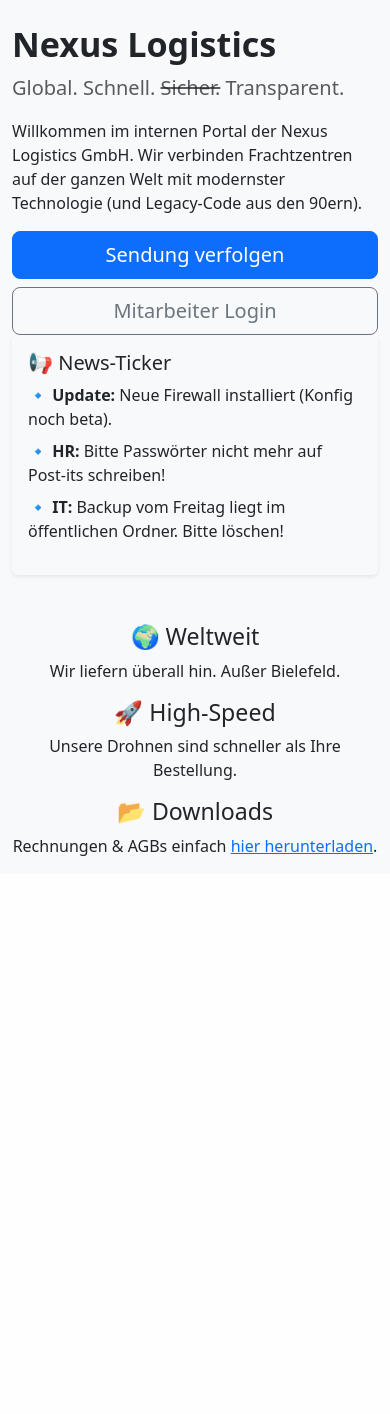
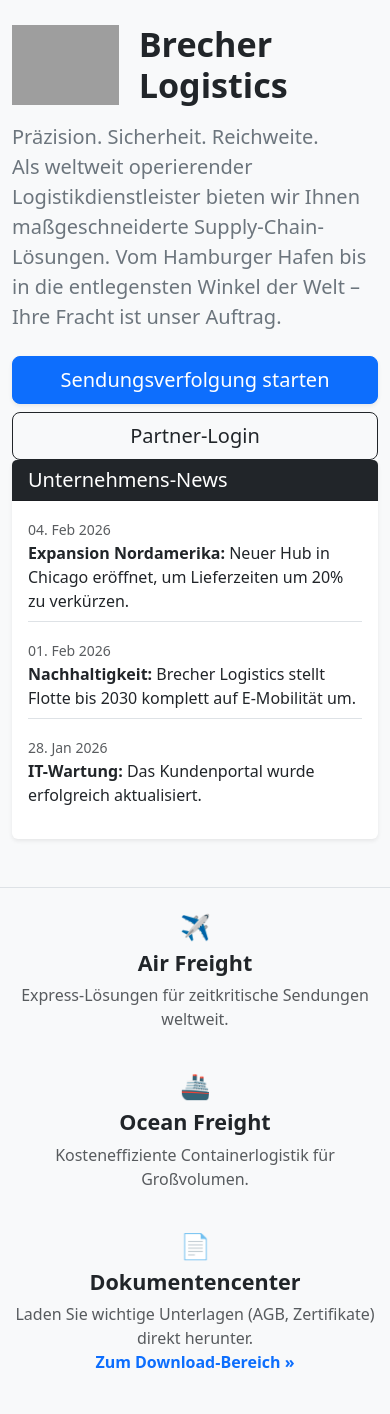
Before and after one commit to dIT2023NiklasKohlmeier/brechergmbh-ctf, a Flask app: page / in a window 390 px wide. Shown: the part 136-1550 px from the top of the page. Before the commit the page ends 992 px from the top, so only its background shows below. Run offline with Flask 3, Linux system fonts and the light colour scheme; grey boxes are pictures that could not be loaded.

Commit message:
Landingpage Update mit Logo

```diff
--- a/templates/index.html
+++ b/templates/index.html
@@ -1,45 +1,68 @@
 {% extends "base.html" %}
 
 {% block content %}
-<div class="row align-items-center mb-5">
-    <div class="col-lg-8">
-        <h1 class="display-4 fw-bold">Nexus Logistics</h1>
-        <p class="lead text-muted">Global. Schnell. <span style="text-decoration: line-through;">Sicher.</span> Transparent.</p>
-        <p>
-            Willkommen im internen Portal der Nexus Logistics GmbH.
-            Wir verbinden Frachtzentren auf der ganzen Welt mit modernster Technologie (und Legacy-Code aus den 90ern).
+<div class="row align-items-center mb-5 mt-4">
+    <div class="col-lg-7">
+        <div class="d-flex align-items-center mb-3">
+            <img src="{{ url_for('static', filename='logo.png') }}" alt="Brecher Logistics Logo" style="height: 80px; margin-right: 20px;">
+            <h1 class="display-4 fw-bold text-dark m-0">Brecher Logistics</h1>
+        </div>
+
+        <p class="lead text-secondary mt-3">
+            <strong>Präzision. Sicherheit. Reichweite.</strong><br>
+            Als weltweit operierender Logistikdienstleister bieten wir Ihnen maßgeschneiderte Supply-Chain-Lösungen.
+            Vom Hamburger Hafen bis in die entlegensten Winkel der Welt – Ihre Fracht ist unser Auftrag.
         </p>
-        <div class="d-grid gap-2 d-md-flex justify-content-md-start">
-            <a href="/track" class="btn btn-primary btn-lg px-4 me-md-2">Sendung verfolgen</a>
-            <a href="/login" class="btn btn-outline-secondary btn-lg px-4">Mitarbeiter Login</a>
+
+        <div class="d-grid gap-2 d-md-flex justify-content-md-start mt-4">
+            <a href="/track" class="btn btn-primary btn-lg px-4 me-md-2 shadow-sm">Sendungsverfolgung starten</a>
+            <a href="/login" class="btn btn-outline-dark btn-lg px-4">Partner-Login</a>
         </div>
     </div>
-    <div class="col-lg-4">
-        <div class="card bg-light border-0 shadow-sm">
+
+    <div class="col-lg-5">
+        <div class="card border-0 shadow-sm bg-white">
+            <div class="card-header bg-dark text-white">
+                <h5 class="m-0">Unternehmens-News</h5>
+            </div>
             <div class="card-body">
-                <h5 class="card-title">📢 News-Ticker</h5>
                 <ul class="list-unstyled">
-                    <li class="mb-2">🔹 <strong>Update:</strong> Neue Firewall installiert (Konfig noch beta).</li>
-                    <li class="mb-2">🔹 <strong>HR:</strong> Bitte Passwörter nicht mehr auf Post-its schreiben!</li>
-                    <li class="mb-2">🔹 <strong>IT:</strong> Backup vom Freitag liegt im öffentlichen Ordner. Bitte löschen!</li>
+                    <li class="mb-3 border-bottom pb-2">
+                        <small class="text-muted">04. Feb 2026</small><br>
+                        <strong>Expansion Nordamerika:</strong> Neuer Hub in Chicago eröffnet, um Lieferzeiten um 20% zu verkürzen.
+                    </li>
+                    <li class="mb-3 border-bottom pb-2">
+                        <small class="text-muted">01. Feb 2026</small><br>
+                        <strong>Nachhaltigkeit:</strong> Brecher Logistics stellt Flotte bis 2030 komplett auf E-Mobilität um.
+                    </li>
+                    <li>
+                        <small class="text-muted">28. Jan 2026</small><br>
+                        <strong>IT-Wartung:</strong> Das Kundenportal wurde erfolgreich aktualisiert.
+                    </li>
                 </ul>
             </div>
         </div>
     </div>
 </div>
 
-<div class="row text-center mt-5">
-    <div class="col-md-4">
-        <h3>🌍 Weltweit</h3>
-        <p>Wir liefern überall hin. Außer Bielefeld.</p>
+<div class="row text-center mt-5 pt-4 border-top">
+    <div class="col-md-4 mb-4">
+        <div class="h2 text-primary">✈️</div>
+        <h4 class="fw-bold">Air Freight</h4>
+        <p class="text-muted">Express-Lösungen für zeitkritische Sendungen weltweit.</p>
     </div>
-    <div class="col-md-4">
-        <h3>🚀 High-Speed</h3>
-        <p>Unsere Drohnen sind schneller als Ihre Bestellung.</p>
+    <div class="col-md-4 mb-4">
+        <div class="h2 text-primary">🚢</div>
+        <h4 class="fw-bold">Ocean Freight</h4>
+        <p class="text-muted">Kosteneffiziente Containerlogistik für Großvolumen.</p>
     </div>
-    <div class="col-md-4">
-        <h3>📂 Downloads</h3>
-        <p>Rechnungen & AGBs einfach <a href="/download?file=agb.txt">hier herunterladen</a>.</p>
+    <div class="col-md-4 mb-4">
+        <div class="h2 text-primary">📄</div>
+        <h4 class="fw-bold">Dokumentencenter</h4>
+        <p class="text-muted">
+            Laden Sie wichtige Unterlagen (AGB, Zertifikate) direkt herunter.<br>
+            <a href="/download?file=agb.txt" class="text-decoration-none fw-bold">Zum Download-Bereich &raquo;</a>
+        </p>
     </div>
 </div>
 {% endblock %}
```
Also changed, not shown: static/Gemini_Generated_Image_wigrsqwigrsqwigr.png (added), static/agb.txt (added).
